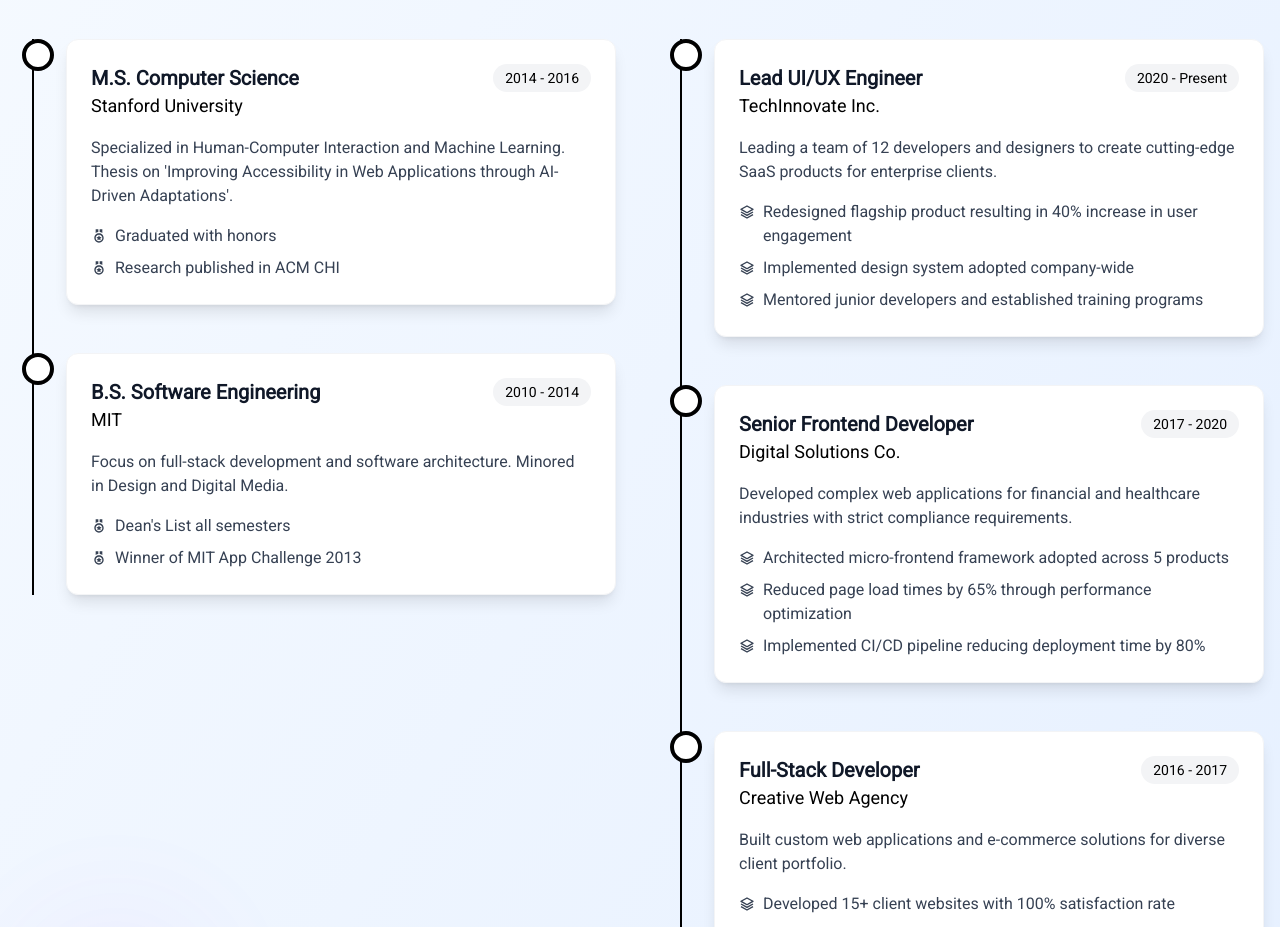
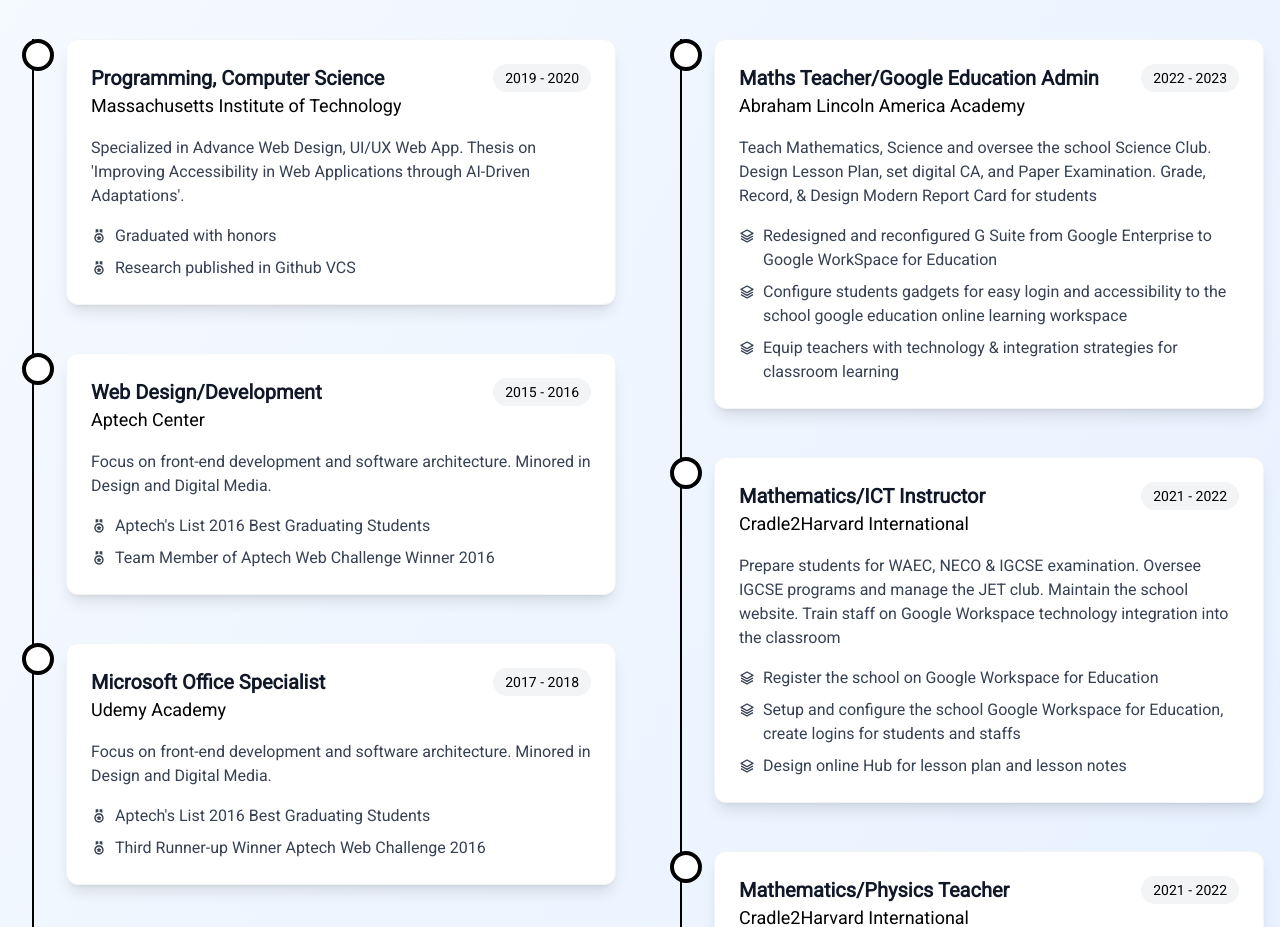
Before and after one commit to afbaslasu/portfolioresume, a React (Vite) app: page / in a window 1280 px wide. Shown: the part 4500-5427 px from the top of the page. Built offline with nearby package versions, Linux system fonts and the light colour scheme.

Commit message:
refactor: Resume section is refactored and scale up

```diff
--- a/src/components/ResumeSection.jsx
+++ b/src/components/ResumeSection.jsx
@@ -41,64 +41,91 @@
   education: [
     {
       id: 1,
-      title: "M.S. Computer Science",
-      institution: "Stanford University",
-      period: "2014 - 2016",
+      title: "Programming, Computer Science",
+      institution: "Massachusetts Institute of Technology",
+      period: "2019 - 2020",
       description:
-        "Specialized in Human-Computer Interaction and Machine Learning. Thesis on 'Improving Accessibility in Web Applications through AI-Driven Adaptations'.",
-      achievements: ["Graduated with honors", "Research published in ACM CHI"],
+        "Specialized in Advance Web Design, UI/UX Web App. Thesis on 'Improving Accessibility in Web Applications through AI-Driven Adaptations'.",
+      achievements: [
+        "Graduated with honors",
+        "Research published in Github VCS",
+      ],
     },
     {
       id: 2,
-      title: "B.S. Software Engineering",
-      institution: "MIT",
-      period: "2010 - 2014",
+      title: "Web Design/Development",
+      institution: "Aptech Center",
+      period: "2015 - 2016",
       description:
-        "Focus on full-stack development and software architecture. Minored in Design and Digital Media.",
+        "Focus on front-end development and software architecture. Minored in Design and Digital Media.",
       achievements: [
-        "Dean's List all semesters",
-        "Winner of MIT App Challenge 2013",
+        "Aptech's List 2016 Best Graduating Students",
+        "Team Member of Aptech Web Challenge Winner 2016",
+      ],
+    },
+    {
+      id: 3,
+      title: "Microsoft Office Specialist",
+      institution: "Udemy Academy",
+      period: "2017 - 2018",
+      description:
+        "Focus on front-end development and software architecture. Minored in Design and Digital Media.",
+      achievements: [
+        "Aptech's List 2016 Best Graduating Students",
+        "Third Runner-up Winner Aptech Web Challenge 2016",
+      ],
+    },
+    {
+      id: 4,
+      title: "B.Eng., Biosystem Engineer",
+      institution: "University of Ilorin",
+      period: "2002 - 2007",
+      description:
+        "Focus on design and development of farm machines and farm structure architecture. Minored in Wiring and Electrification of farm structure.",
+      achievements: [
+        "Dean's List All Semester Member",
+        "Design & Development of Juice Extractor Machine",
       ],
     },
   ],
   experience: [
     {
       id: 1,
-      title: "Lead UI/UX Engineer",
-      company: "TechInnovate Inc.",
-      period: "2020 - Present",
+      title: "Maths Teacher/Google Education Admin",
+      company: "Abraham Lincoln America Academy",
+      period: "2022 - 2023",
       description:
-        "Leading a team of 12 developers and designers to create cutting-edge SaaS products for enterprise clients.",
+        "Teach Mathematics, Science and oversee the school Science Club. Design Lesson Plan, set digital CA, and Paper Examination. Grade, Record, & Design Modern Report Card for students",
       achievements: [
-        "Redesigned flagship product resulting in 40% increase in user engagement",
-        "Implemented design system adopted company-wide",
-        "Mentored junior developers and established training programs",
+        "Redesigned and reconfigured G Suite from Google Enterprise to Google WorkSpace for Education",
+        "Configure students gadgets for easy login and accessibility to the school google education online learning workspace",
+        "Equip teachers with technology & integration strategies for classroom learning",
       ],
     },
     {
       id: 2,
-      title: "Senior Frontend Developer",
-      company: "Digital Solutions Co.",
-      period: "2017 - 2020",
+      title: "Mathematics/ICT Instructor",
+      company: "Cradle2Harvard International",
+      period: "2021 - 2022",
       description:
-        "Developed complex web applications for financial and healthcare industries with strict compliance requirements.",
+        "Prepare students for WAEC, NECO & IGCSE examination. Oversee IGCSE programs and manage the JET club. Maintain the school website. Train staff on Google Workspace technology integration into the classroom",
       achievements: [
-        "Architected micro-frontend framework adopted across 5 products",
-        "Reduced page load times by 65% through performance optimization",
-        "Implemented CI/CD pipeline reducing deployment time by 80%",
+        "Register the school on Google Workspace for Education",
+        "Setup and configure the school Google Workspace for Education, create logins for students and staffs",
+        "Design online Hub for lesson plan and lesson notes",
       ],
     },
     {
       id: 3,
-      title: "Full-Stack Developer",
-      company: "Creative Web Agency",
-      period: "2016 - 2017",
+      title: "Mathematics/Physics Teacher",
+      company: "Cradle2Harvard International",
+      period: "2021 - 2022",
       description:
-        "Built custom web applications and e-commerce solutions for diverse client portfolio.",
+        "Prepare students for WAEC, NECO & IGCSE examination. Maintain the school website. Train staff on Google Workspace technology. Design Lesson Plan, set CA, and Examination. Grade, Record, & Design Modern Report Card for students",
       achievements: [
-        "Developed 15+ client websites with 100% satisfaction rate",
-        "Created reusable component library saving 200+ development hours annually",
-        "Introduced accessibility audits as standard practice",
+        "Register the school on Google Workspace for Education",
+        "Setup and configure the school Google Workspace for Education, create logins for students and staffs",
+        "Design a website for the school",
       ],
     },
   ],
@@ -170,7 +197,10 @@
         >
           <div className="flex flex-col md:flex-row gap-8">
             <div className="md:w-1/3 flex flex-col items-center text-center">
-              <div className="bg-gray-200 border-2 border-dashed rounded-xl w-16 h-16 mb-4" />
+              <img
+                src="/public/assets/images/ismail-ibadehin-pics.png"
+                className="bg-gray-200 border-2 border-dashed rounded-xl w-16 h-16 mb-4"
+              />
               <h3 className="text-2xl font-bold text-gray-900 dark:text-white">
                 {resumeData.summary.name}
               </h3>
```
Also changed, not shown: public/assets/images/ismail-ibadehin-pics.png (added).
